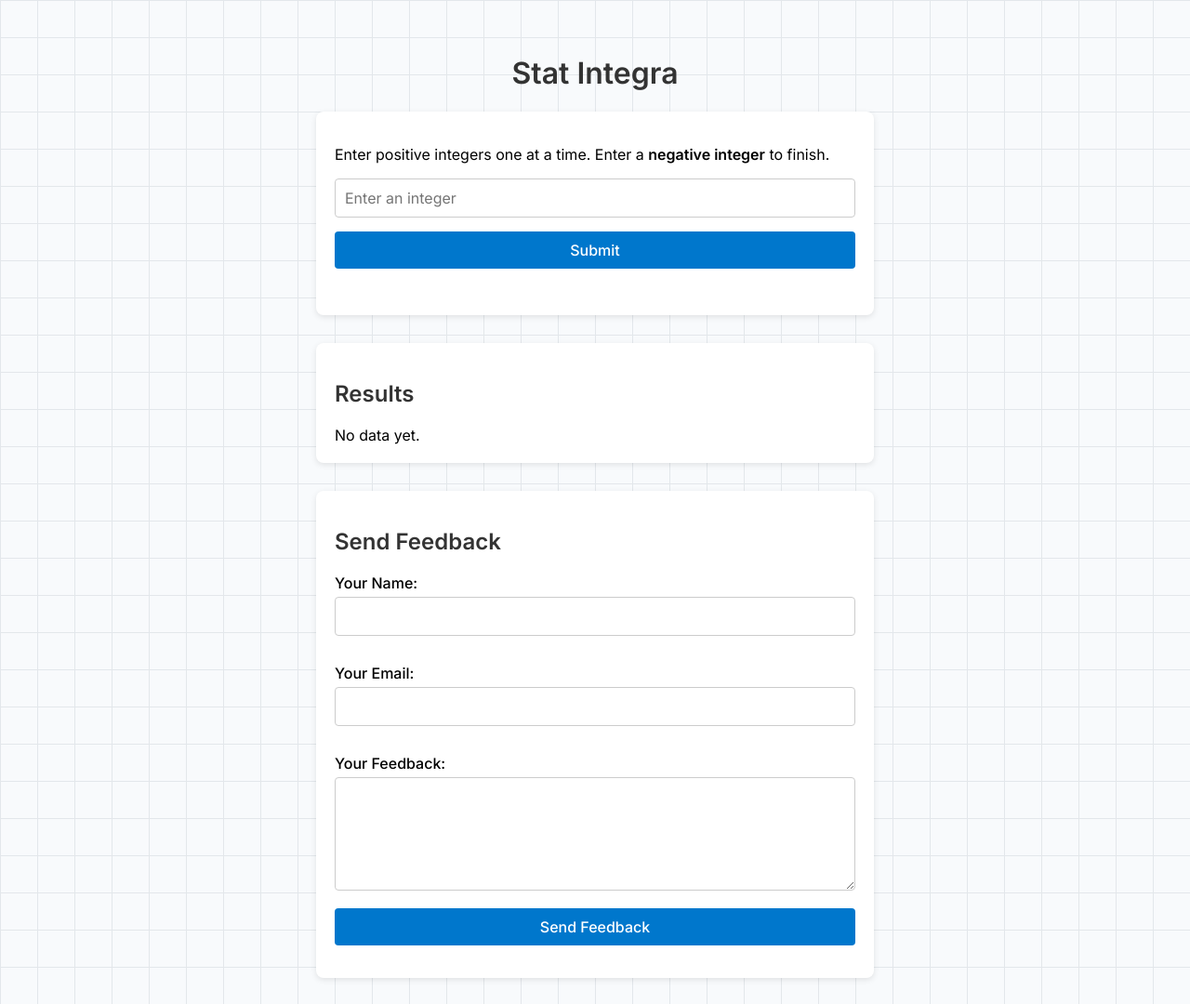
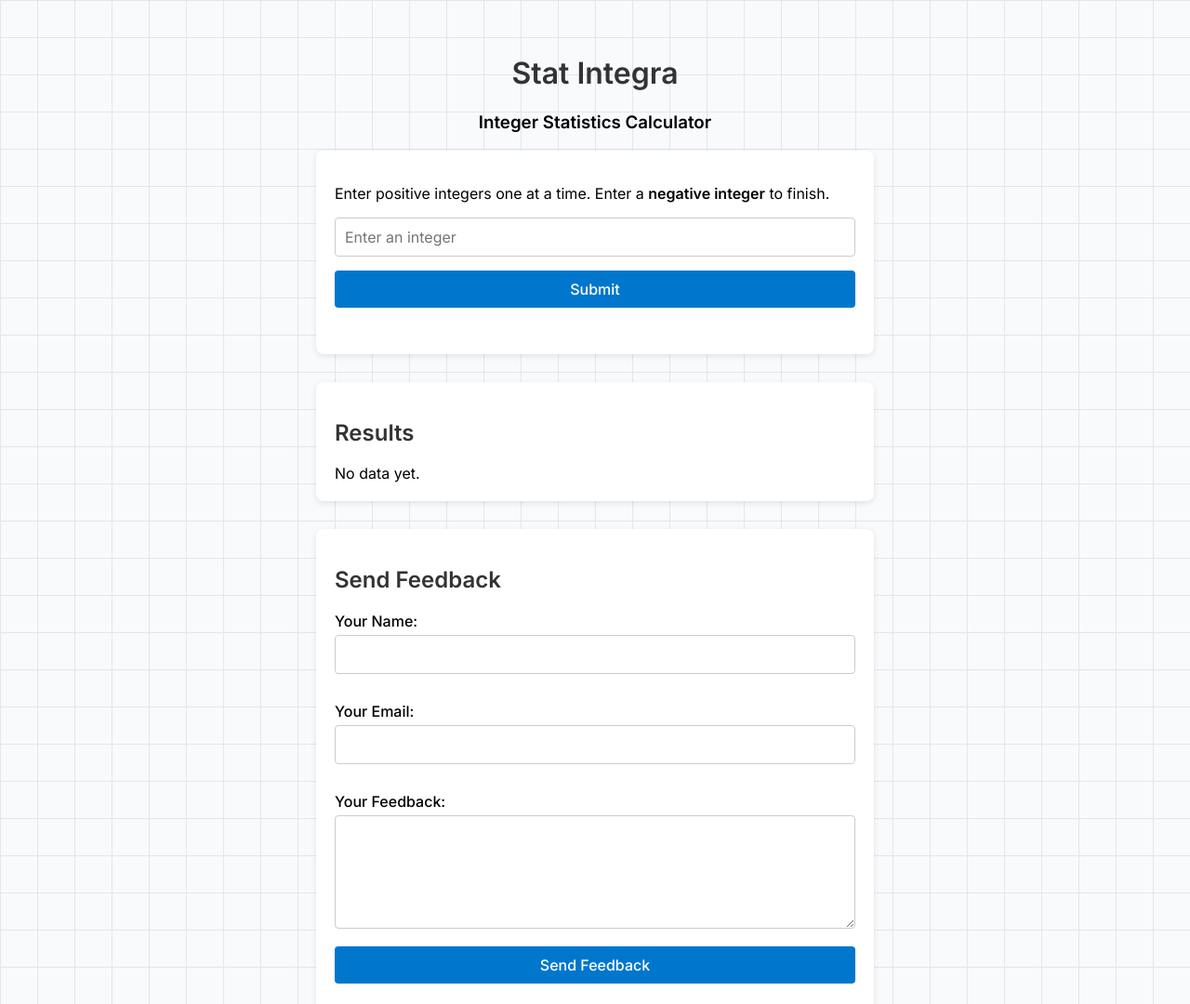
Before and after one commit to etCeO/.stAtIntgra, a plain HTML site: page index.html in a window 1280 px wide. Shown: the top 1080 px of the page at 93% size. Drawn offline with Linux system fonts and the light colour scheme.

Commit message:
Update index.html

```diff
--- a/index.html
+++ b/index.html
@@ -160,6 +160,7 @@
 <body>
 
 <h1>Stat Integra</h1>
+<h3>Integer Statistics Calculator</h3>
 
 <div class="box">
     <p>Enter positive integers one at a time.
```
